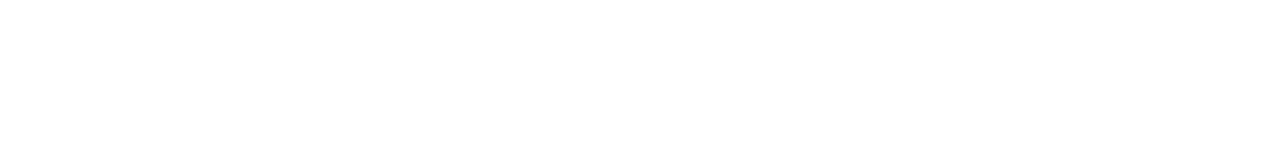
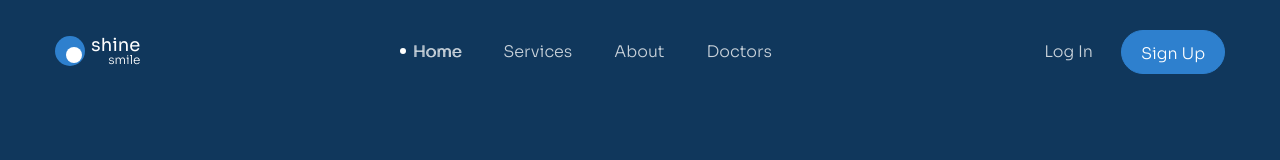
Before and after one commit to nh-phu20229-dev/project-03, a plain HTML site: page index.html in a window 1280 px wide. Drawn offline with Linux system fonts and the light colour scheme.

Commit message:
Done header

```diff
--- a/assets/css/style.css
+++ b/assets/css/style.css
@@ -0,0 +1,150 @@
+* {
+    box-sizing: border-box;
+}
+
+html {
+    font-size: 62.5%;
+}
+
+body {
+    font-size: 1.6rem;
+    font-family: "Sora", sans-serif;
+}
+
+/* common */
+a {
+    text-decoration: none;
+}
+
+.container {
+    width: 1170px;
+    min-height: 100vh;
+    margin: 0 auto;
+}
+
+.btn {
+    --line-height: 60px;
+
+    display: inline-block;
+    font-family: "Sora", sans-serif;
+    min-width: 205px;
+    height: var(--line-height);
+    text-align: center;
+    border-radius: 999px;
+    border: 1px solid #2e80ce;
+    font-size: 1.6rem;
+    line-height: var(--line-height);
+    font-weight: 300;
+    color: #fff;
+    background: #2e80ce;
+}
+.btn:hover {
+    opacity: 0.9;
+    cursor: pointer;
+}
+
+/* Header */
+header {
+    background: #10375c;
+}
+
+.header-top {
+    display: flex;
+    padding-top: 30px;
+    justify-content: space-between;
+    align-items: center;
+}
+
+/* logo */
+.logo {
+    display: inline-flex;
+    position: relative;
+    font-size: 1rem;
+}
+
+.logo__circle::before,
+.logo__circle::after {
+    content: "";
+    display: inline-block;
+    border-radius: 50%;
+}
+
+.logo__circle::before {
+    width: 3em;
+    height: 3em;
+    background: #2e80ce;
+}
+
+.logo__circle::after {
+    position: absolute;
+    top: 1.1em;
+    left: 1.1em;
+    width: 1.6em;
+    height: 1.6em;
+    background: #fff;
+}
+
+.logo__text {
+    margin-left: 0.6em;
+    color: #fff;
+}
+
+.logo__brand {
+    display: block;
+    line-height: 1em;
+    font-size: 1.8em;
+    font-weight: 400;
+}
+
+.logo__brand--small {
+    text-align: right;
+    font-size: 1.2em;
+    font-weight: 300;
+}
+
+/* nav */
+.navbar__list {
+    display: flex;
+    line-height: 1.75;
+}
+
+.navbar__item {
+    padding: 4px 21px;
+}
+.action__login,
+.navbar__link {
+    position: relative;
+    display: inline-block;
+    font-size: 1.6rem;
+    font-weight: 300;
+    color: #c9d2da;
+}
+.action__login:hover,
+.navbar__link--active,
+.navbar__link:hover {
+    text-shadow: 1px 0 0 currentColor;
+}
+
+.navbar__link--active::before {
+    position: absolute;
+    top: 10px;
+    left: -12px;
+    content: "";
+    display: inline-block;
+    width: 6px;
+    height: 6px;
+    border-radius: 50%;
+    background: #fff;
+}
+
+/* action */
+.action {
+    display: flex;
+    align-items: center;
+}
+
+.action__signup {
+    min-width: 104px;
+    --line-height: 44px;
+    margin-left: 28px;
+}
--- a/assets/font/stylesheet.css
+++ /dev/null
@@ -1,71 +0,0 @@
-@font-face {
-    font-family: "Sora";
-    src: url("Sora/Sora-Bold.woff2") format("woff2"),
-        url("Sora/Sora-Bold.woff") format("woff");
-    font-weight: bold;
-    font-style: normal;
-    font-display: swap;
-}
-
-@font-face {
-    font-family: "Sora";
-    src: url("Sora/Sora-Medium.woff2") format("woff2"),
-        url("Sora/Sora-Medium.woff") format("woff");
-    font-weight: 500;
-    font-style: normal;
-    font-display: swap;
-}
-
-@font-face {
-    font-family: "Sora";
-    src: url("Sora/Sora-Thin.woff2") format("woff2"),
-        url("Sora/Sora-Thin.woff") format("woff");
-    font-weight: 100;
-    font-style: normal;
-    font-display: swap;
-}
-
-@font-face {
-    font-family: "Sora";
-    src: url("Sora/Sora-SemiBold.woff2") format("woff2"),
-        url("Sora/Sora-SemiBold.woff") format("woff");
-    font-weight: 600;
-    font-style: normal;
-    font-display: swap;
-}
-
-@font-face {
-    font-family: "Sora";
-    src: url("Sora/Sora-ExtraLight.woff2") format("woff2"),
-        url("Sora/Sora-ExtraLight.woff") format("woff");
-    font-weight: 200;
-    font-style: normal;
-    font-display: swap;
-}
-
-@font-face {
-    font-family: "Sora";
-    src: url("Sora/Sora-Light.woff2") format("woff2"),
-        url("Sora/Sora-Light.woff") format("woff");
-    font-weight: 300;
-    font-style: normal;
-    font-display: swap;
-}
-
-@font-face {
-    font-family: "Sora";
-    src: url("Sora/Sora-ExtraBold.woff2") format("woff2"),
-        url("Sora/Sora-ExtraBold.woff") format("woff");
-    font-weight: bold;
-    font-style: normal;
-    font-display: swap;
-}
-
-@font-face {
-    font-family: "Sora";
-    src: url("Sora/Sora-Regular.woff2") format("woff2"),
-        url("Sora/Sora-Regular.woff") format("woff");
-    font-weight: normal;
-    font-style: normal;
-    font-display: swap;
-}
--- a/index.html
+++ b/index.html
@@ -77,9 +77,58 @@
         <meta name="msapplication-TileColor" content="#ffffff" />
         <meta name="msapplication-TileImage" content="/ms-icon-144x144.png" />
         <meta name="theme-color" content="#ffffff" />
+        <!-- embed fonts -->
+        <link rel="preconnect" href="https://fonts.googleapis.com" />
+        <link rel="preconnect" href="https://fonts.gstatic.com" crossorigin />
+        <link
+            href="https://fonts.googleapis.com/css2?family=Sora:wght@100..800&display=swap"
+            rel="stylesheet"
+        />
         <!-- style css -->
-        <link rel="stylesheet" href="./assets/font/stylesheet.css" />
         <link rel="stylesheet" href="./assets/css/style.css" />
     </head>
-    <body></body>
+    <body>
+        <header class="header">
+            <div class="container">
+                <div class="header-top">
+                    <!-- logo -->
+                    <div class="logo">
+                        <span class="logo__circle"></span>
+                        <span class="logo__text">
+                            <span class="logo__brand">shine</span>
+                            <span class="logo__brand logo__brand--small"
+                                >smile</span
+                            >
+                        </span>
+                    </div>
+                    <!-- Nav -->
+                    <nav class="navbar">
+                        <ul class="navbar__list">
+                            <li class="navbar__item">
+                                <a
+                                    href="#!"
+                                    class="navbar__link navbar__link--active"
+                                    >Home</a
+                                >
+                            </li>
+                            <li class="navbar__item">
+                                <a href="#!" class="navbar__link">Services</a>
+                            </li>
+                            <li class="navbar__item">
+                                <a href="#!" class="navbar__link">About</a>
+                            </li>
+                            <li class="navbar__item">
+                                <a href="#!" class="navbar__link">Doctors</a>
+                            </li>
+                        </ul>
+                    </nav>
+                    <!-- action -->
+                    <div class="action">
+                        <a href="#!" class="action__login">Log In</a>
+                        <button class="btn action__signup">Sign Up</button>
+                    </div>
+                </div>
+            </div>
+        </header>
+    </body>
 </html>
```
Also changed, not shown: assets/font/Sora/Sora-Bold.woff (deleted), assets/font/Sora/Sora-Bold.woff2 (deleted), assets/font/Sora/Sora-ExtraBold.woff (deleted), assets/font/Sora/Sora-ExtraBold.woff2 (deleted), assets/font/Sora/Sora-ExtraLight.woff (deleted), assets/font/Sora/Sora-ExtraLight.woff2 (deleted), assets/font/Sora/Sora-Light.woff (deleted), assets/font/Sora/Sora-Light.woff2 (deleted), assets/font/Sora/Sora-Medium.woff (deleted), assets/font/Sora/Sora-Medium.woff2 (deleted), assets/font/Sora/Sora-Regular.woff (deleted), assets/font/Sora/Sora-Regular.woff2 (deleted), assets/font/Sora/Sora-SemiBold.woff (deleted), assets/font/Sora/Sora-SemiBold.woff2 (deleted), 2 more files.
